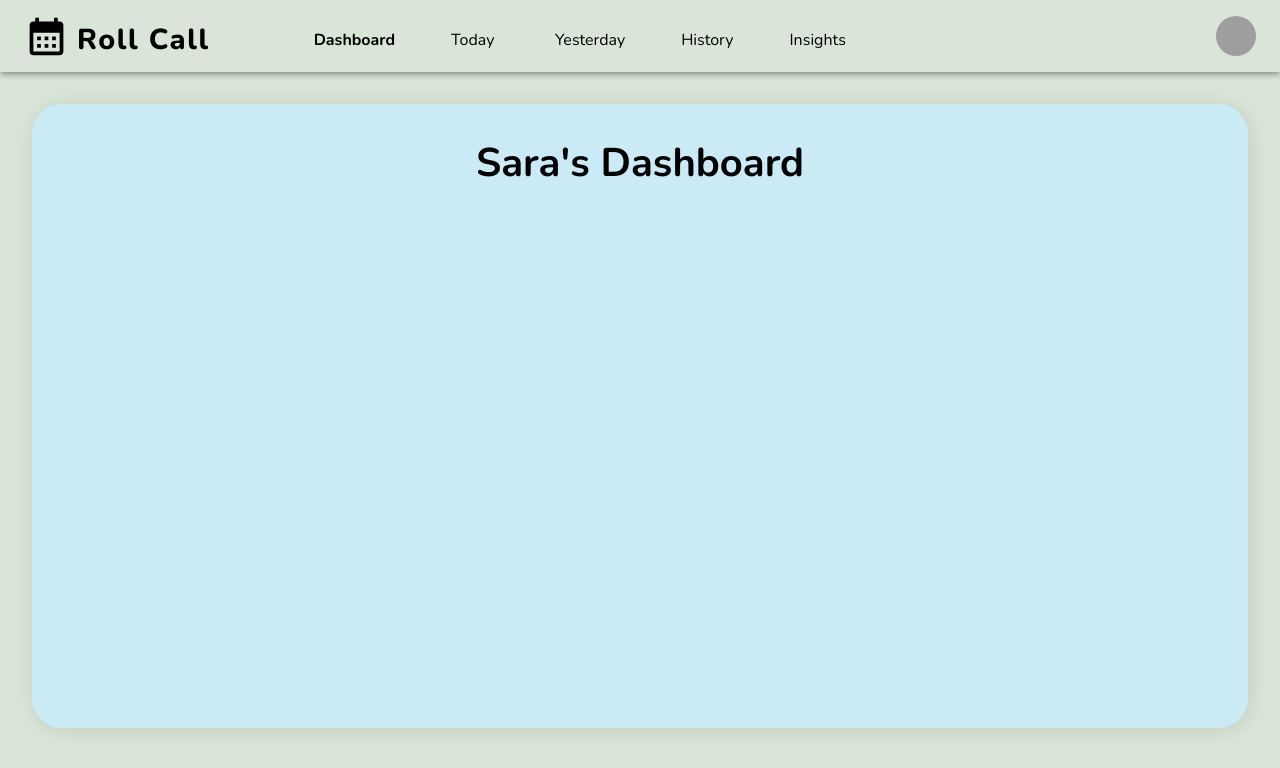
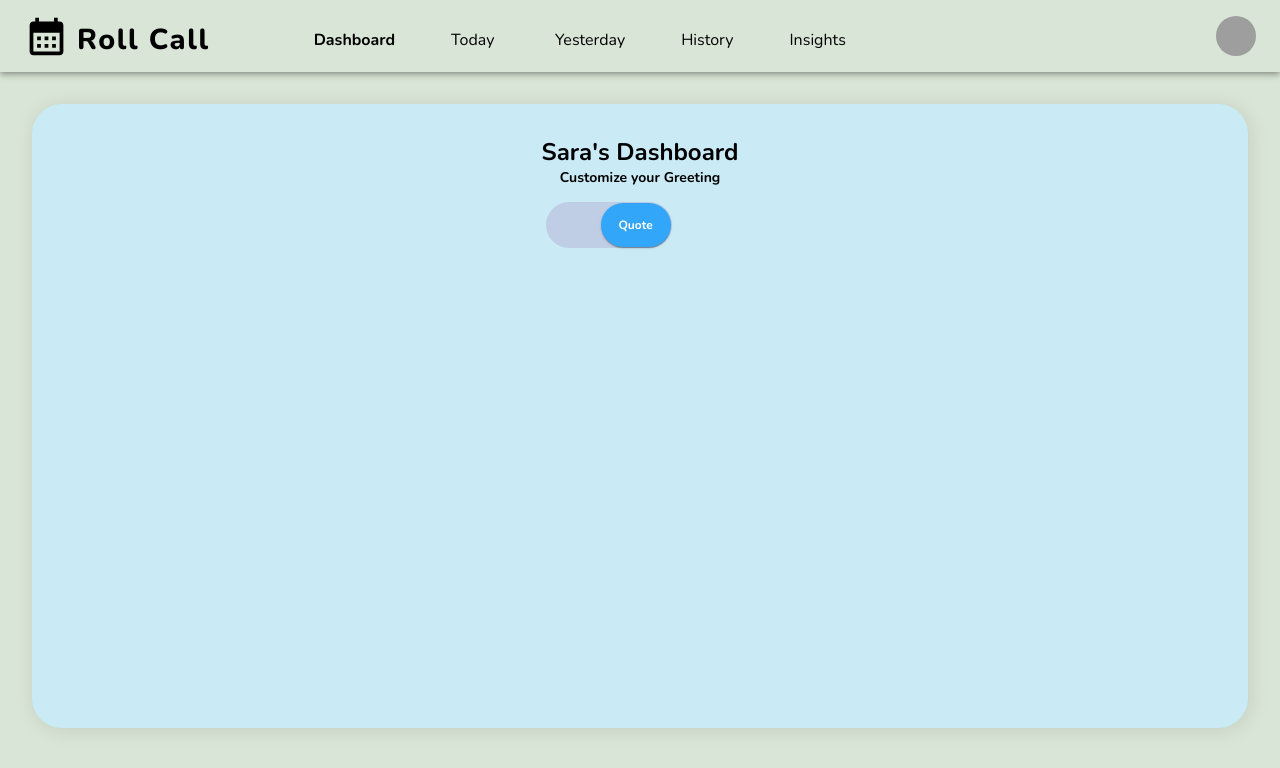
Before and after one commit to KarolinaTchiling/project-roll-call, a React (Vite) app in the folder frontend/: page /dashboard in a window 1280 px wide. Shown: the top 768 px of the page. Built offline with nearby package versions, Linux system fonts and the light colour scheme; grey boxes are pictures that could not be loaded.

Commit message:
21--created component for customize your greeting switch

```diff
--- a/frontend/src/DashboardPage.css
+++ b/frontend/src/DashboardPage.css
@@ -21,14 +21,23 @@
     box-shadow: 2px 2px 20px 0px rgba(0, 0, 0, 0.10);
     justify-content: center;
 }
-.text{
+.heading-text{
     flex-shrink: 0;
     color: #000;
     font-style: normal;
     line-height: normal;
     font-family: Nunito;
-    font-size: 40px;
+    font-size: 24px;
     font-weight: 700;
     padding-top: 32px;
     padding-bottom: 32px;
 }
+.sub-heading-text{
+    color: #000;
+    text-align: center;
+    font-family: Nunito;
+    font-size: 14px;
+    font-style: normal;
+    font-weight: 700;
+    line-height: normal;
+}
--- /dev/null
+++ b/frontend/src/components/GreetingsSett.tsx
@@ -0,0 +1,17 @@
+import axios from 'axios';
+import '../DashboardPage.css';
+import SwitchWQ from './SwitchWQ'
+
+// Component which displays the welcome message on the today page. It includes a greeting, the date and word of the day
+const GreetingsSett = () => {
+    return (
+        <>
+            <div className="sub-heading-text">
+            Customize your Greeting
+            <SwitchWQ/>
+            </div>
+        </>
+    )
+}
+
+export default GreetingsSett
--- /dev/null
+++ b/frontend/src/components/SwitchWQ.tsx
@@ -0,0 +1,84 @@
+import * as React from 'react';
+import { styled } from '@mui/material/styles';
+import FormGroup from '@mui/material/FormGroup';
+import FormControlLabel from '@mui/material/FormControlLabel';
+import Switch, { SwitchProps } from '@mui/material/Switch';
+
+
+const SwitchWQ = styled(Switch)(({ theme }) => ({
+  width: 140,
+  height: 60,
+  padding: 7,
+
+  '& .MuiSwitch-switchBase': {
+    margin: 8,
+    padding: 0,
+    transform: 'translateX(-1px)',
+
+    '&.Mui-checked': {
+      color: '#fff',
+      transform: 'translateX(54px)',
+
+      '& .MuiSwitch-thumb:before': {
+        content: "'Quote'",
+        fontSize: '12px', // Adjust font size to fit inside the circle
+        display: 'flex',
+        justifyContent: 'center',
+        alignItems: 'center',
+        textAlign: 'center',
+      },
+
+      '& + .MuiSwitch-track': {
+        opacity: 1,
+        content: "'Quote'",
+        fontSize: '12px',
+        backgroundColor: '#BFCDE5',
+      },
+    },
+  },
+
+  //Properties: for Thumb
+  '& .MuiSwitch-thumb': {
+    backgroundColor: '#32A6F9',
+    width: 70,
+    height: 44,
+    borderRadius: 45,
+    display: 'flex',
+    justifyContent: 'center',
+    alignItems: 'center',
+    textAlign: 'center',
+    fontSize: '12px', // Adjust font size to fit "Word" inside
+    color: '#fff', // Ensure text is visible
+
+    '&::before': {
+      position: 'absolute',
+      width: '100%',
+      height: '100%',
+      left: 0,
+      top: 0,
+      display: 'flex',
+      justifyContent: 'center',
+      alignItems: 'center',
+      content: "'Word'",
+    },
+  },
+
+  //Properties: Track for quote option
+  '& .MuiSwitch-track': {
+    opacity: 1,
+    backgroundColor: '#BFCDE5',
+    borderRadius: 45,
+  },
+}));
+
+
+export default function CustomizedSwitches() {
+  return (
+    <FormGroup>
+      <FormControlLabel
+        control={<SwitchWQ sx={{ m: 1 }} defaultChecked />}
+        label=""
+      />
+    </FormGroup>
+  );
+}
--- a/frontend/src/pages/DashboardPage.tsx
+++ b/frontend/src/pages/DashboardPage.tsx
@@ -1,6 +1,7 @@
 import React from 'react'
 import '../DashboardPage.css';
 import Navbar from '../components/Navbar';
+import GreetingsSett from '../components/GreetingsSett';
 
 const DashboardPage = () => {
   return (
@@ -9,8 +10,9 @@ const DashboardPage = () => {
             <Navbar />
             <div className="container">
                 <div className="container-center">
-                    <div className="text">
+                    <div className="heading-text">
                     Sara's Dashboard
+                    <GreetingsSett/>
                     </div>
                 </div>
             </div>
```
Also changed, not shown: frontend/src/components/Greeting.tsx (deleted).
